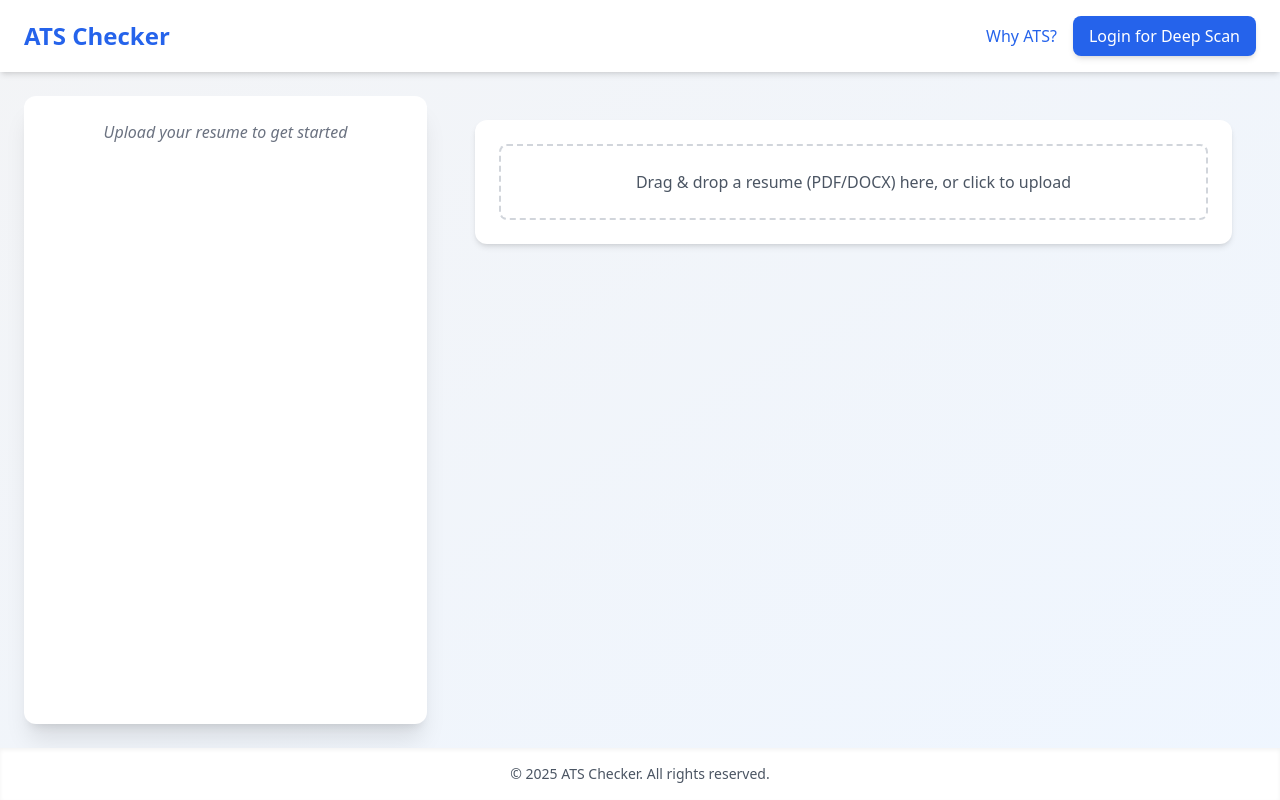
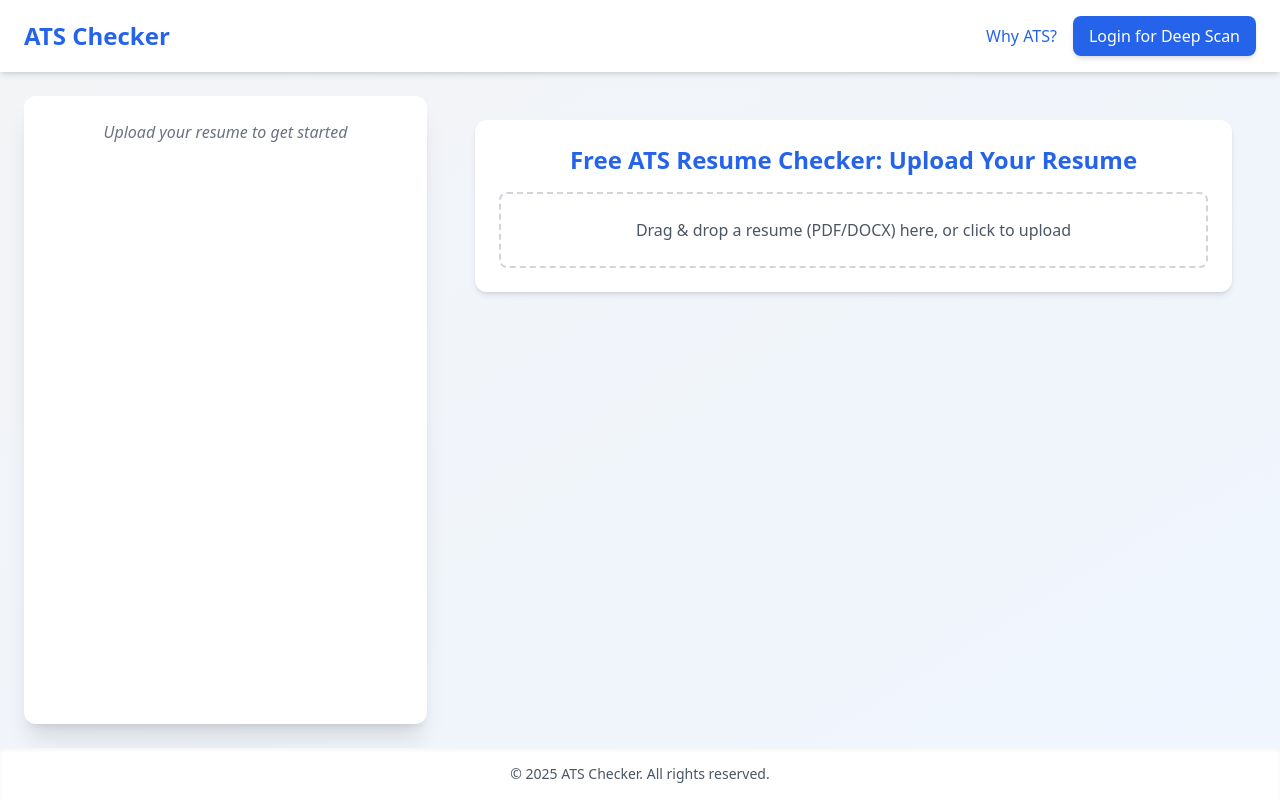
Before and after one commit to Kmrprince/ats-checker-3, a Next.js app: page / in a window 1280 px wide. Built offline with nearby package versions, Linux system fonts and the light colour scheme.

Commit message:
Add Helmet for SEO metadata in index.js

```diff
--- a/pages/index.js
+++ b/pages/index.js
@@ -9,6 +9,7 @@ import { FontAwesomeIcon } from '@fortawesome/react-fontawesome';
 import { faLock } from '@fortawesome/free-solid-svg-icons';
 import { motion } from 'framer-motion';
 import mammoth from 'mammoth';
+import { Helmet } from 'react-helmet';
 
 function Home({ setCurrentPage }) {
   const [score, setScore] = useState(null);
@@ -383,6 +384,17 @@ function Home({ setCurrentPage }) {
 
   return (
     <div className="flex flex-col min-h-screen bg-gray-100 bg-gradient-to-br from-gray-100 to-blue-50">
+
+
+      <Helmet>
+        <title>Free ATS Resume Checker | Boost Your LinkedIn & Naukri Visibility</title>
+        <meta name="description" content="Enhance your resume with our Free ATS Checker to boost selection chances on LinkedIn, Naukri, and more. Improve your career prospects today!" />
+        <meta name="keywords" content="ATS checker, free resume checker, resume optimization, LinkedIn resume, Naukri resume, job portal resume, CV checker, job application tips, online resume checker" />
+        <meta name="robots" content="index, follow" />
+        <link rel="canonical" href="https://webflie.com/" />
+      </Helmet>
+
+
       {/* Header */}
       <header className="bg-white shadow-md p-4 flex justify-between items-center md:px-6">
         <motion.div
@@ -511,6 +523,10 @@ function Home({ setCurrentPage }) {
             transition={{ duration: 0.5 }}
             className="bg-white rounded-xl shadow-md p-6 mb-6"
           >
+
+<h1 className="text-2xl font-bold mb-4 text-center" style={{ color: '#2563eb' }}>
+        Free ATS Resume Checker: Upload Your Resume
+    </h1>
             <FileUpload onFileUpload={handleFileUpload} />
             {isLoggedIn && (
               <div className="mt-6 space-y-4">
```
